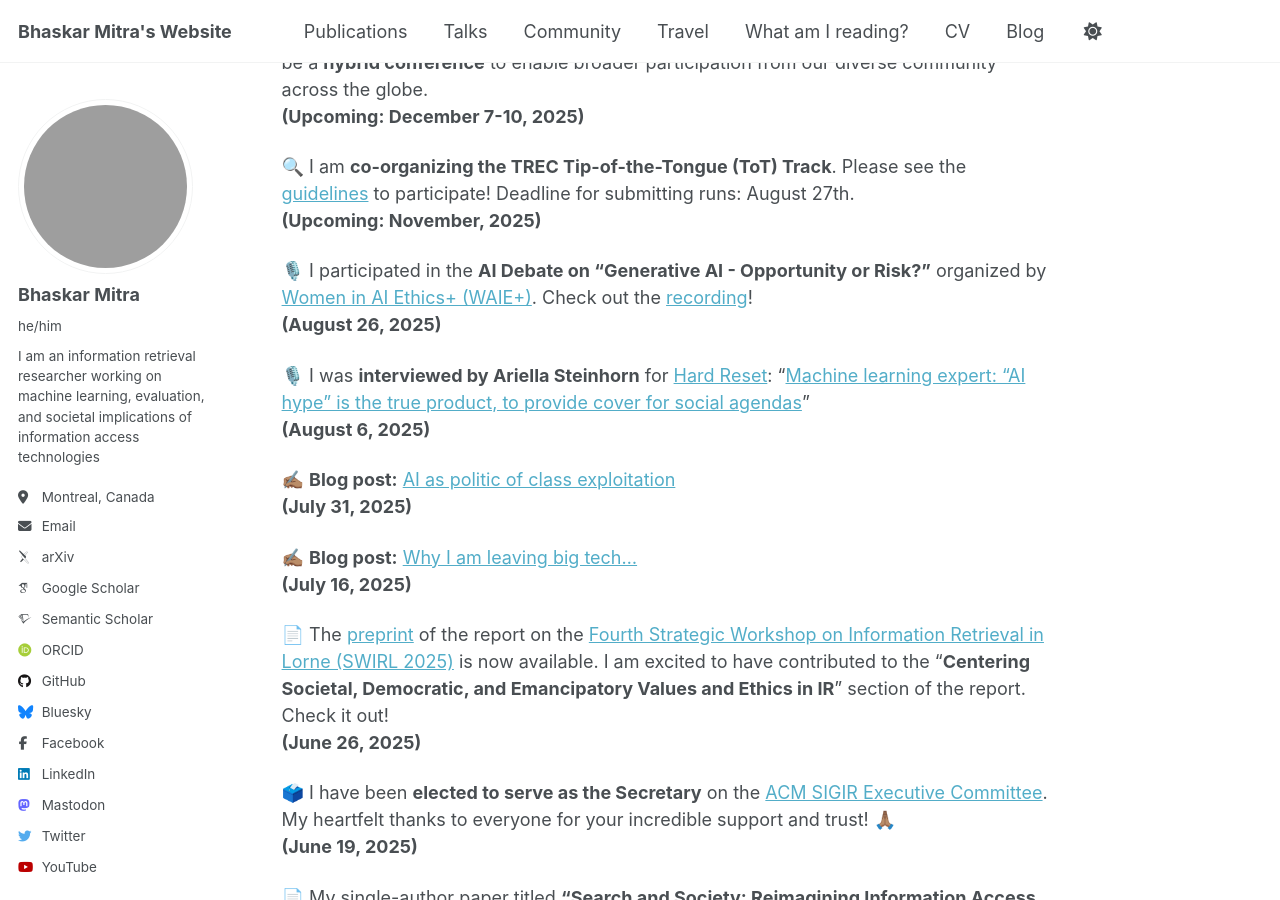
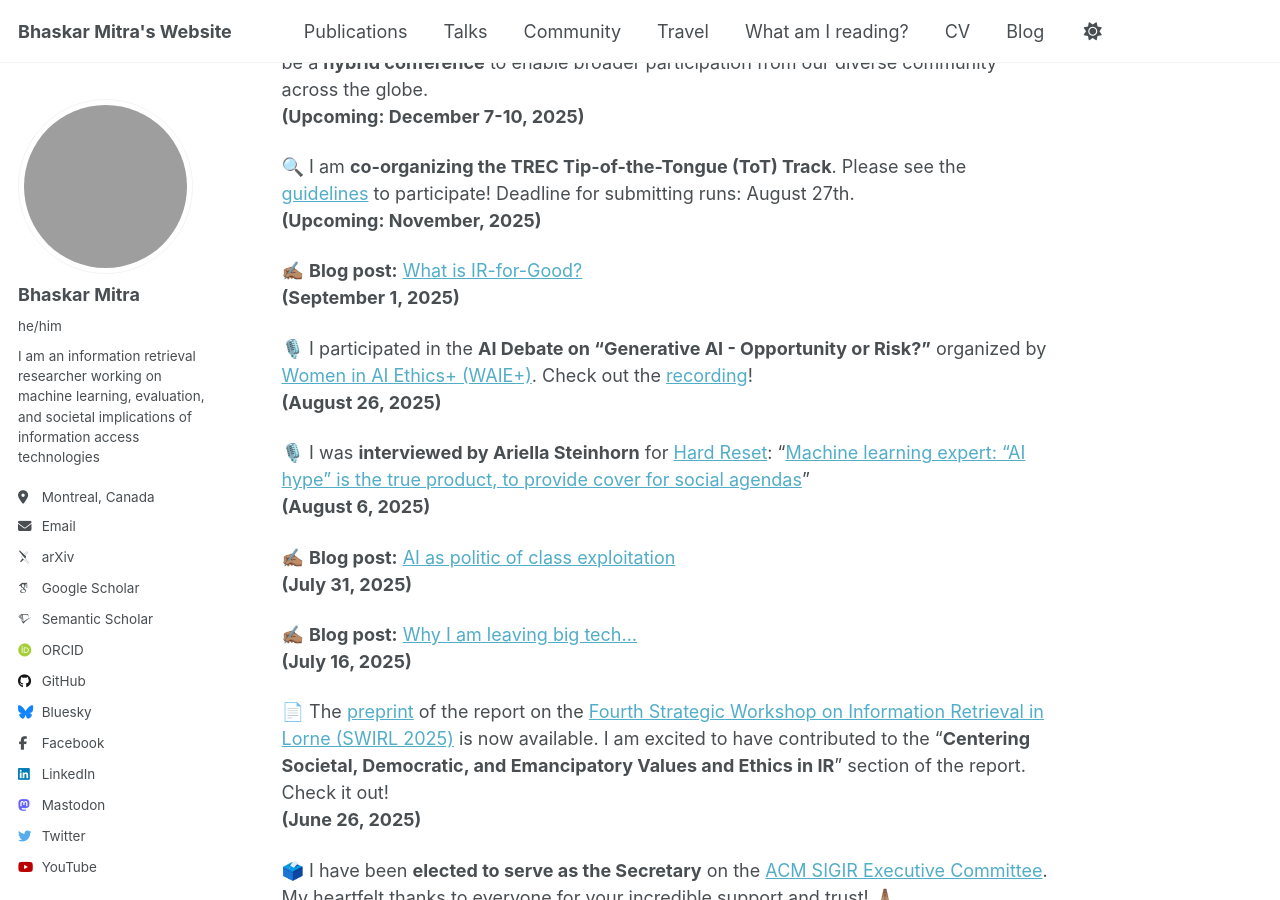
Before and after one commit to bhaskar-mitra/bhaskar-mitra.github.io, a Jekyll site: the page built from _pages/about.md, in a window 1280 px wide and 900 px high, scrolled down 801 px. Built offline with Jekyll 4.4.1, drawn with Linux system fonts in a browser that asks for light colours; some web fonts are replaced; grey boxes are pictures that could not be loaded.

Commit message:
Update about.md

```diff
--- a/_pages/about.md
+++ b/_pages/about.md
@@ -31,6 +31,9 @@ News and updates
 
 🔍 I am **co-organizing the TREC Tip-of-the-Tongue (ToT) Track**. Please see the [guidelines](https://trec-tot.github.io/guidelines) to participate! Deadline for submitting runs: August 27th.
 **(Upcoming: November, 2025)**
+
+✍🏽 **Blog post:** [What is IR-for-Good?](https://bhaskar-mitra.github.io/posts/2025/09/01/what-is-ir-for-good/)
+**(September 1, 2025)**
 
 🎙️ I participated in the **AI Debate on "Generative AI - Opportunity or Risk?"** organized by [Women in AI Ethics+ (WAIE+)](https://www.waieplus.com/). Check out the [recording](https://www.youtube.com/watch?v=X2M9BcNzN2M)!
 **(August 26, 2025)**
```
